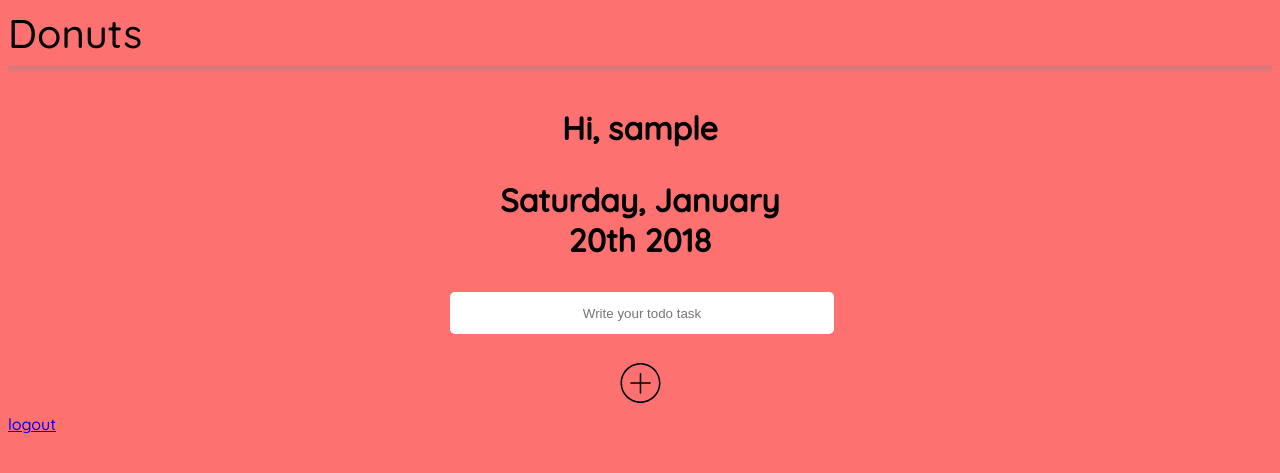
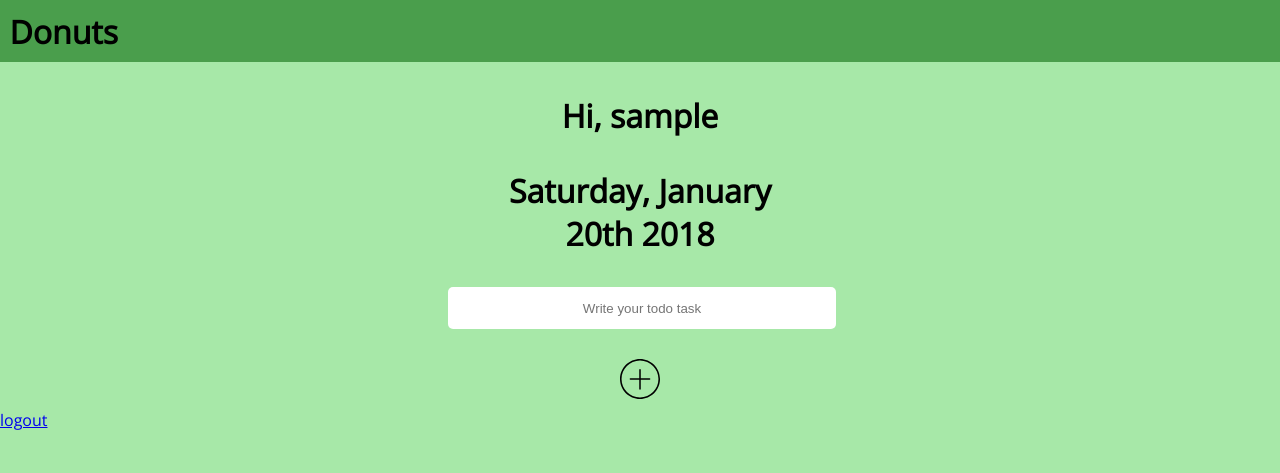
Before and after one commit to yamatogun/todolist_app, a Flask app: page / in a window 1280 px wide. Shown: the top 473 px of the page. Run offline with Flask 2, Linux system fonts and the light colour scheme; the visitor is signed in with stand-in values (Sample User, id 1); data comes from the database, SQL or seed files in the repository; data that the repository does not hold is empty.

Commit message:
change font and background colors

```diff
--- a/app/static/base.css
+++ b/app/static/base.css
@@ -1,14 +1,14 @@
-header{
-	font-size: 40px;
+html{
+	background-color: #a7e8a8;
+	font-family: 'Open Sans', sans-serif;
 }
 
 body{
-	font-family: 'Quicksand', sans-serif;
-	background-color: #fd7171;
+  margin: 0;
 }
 
-hr{
-	height: 10px;
-	border: 0;
-	box-shadow: 0 10px 10px -10px #8c8b8b inset;
+#app-name{
+  background-color: #4a9e4c;
+  margin: 0;
+  padding: 0.3em;
 }
--- a/app/templates/base.html
+++ b/app/templates/base.html
@@ -1,15 +1,17 @@
 <!DOCTYPE html>
 <html>
 	<head>
-		<link href="https://fonts.googleapis.com/css?family=Quicksand:500" rel="stylesheet">
+		<link href="https://fonts.googleapis.com/css?family=Open+Sans" rel="stylesheet">
 		<link href="../static/base.css" type="text/css" rel="stylesheet">
 		{%block head%}{%endblock%}
 	</head>
 	<body>
-		<header>
-			Donuts
-		</header>
-		<hr>
-		{%block content%}{%endblock%}
+      <header>
+        <h1 id='app-name'>
+          <b>Donuts</b>
+        </h1>
+      </header>
+    </div>
+    {%block content%}{%endblock%}
 	</body>
 </html>
```
